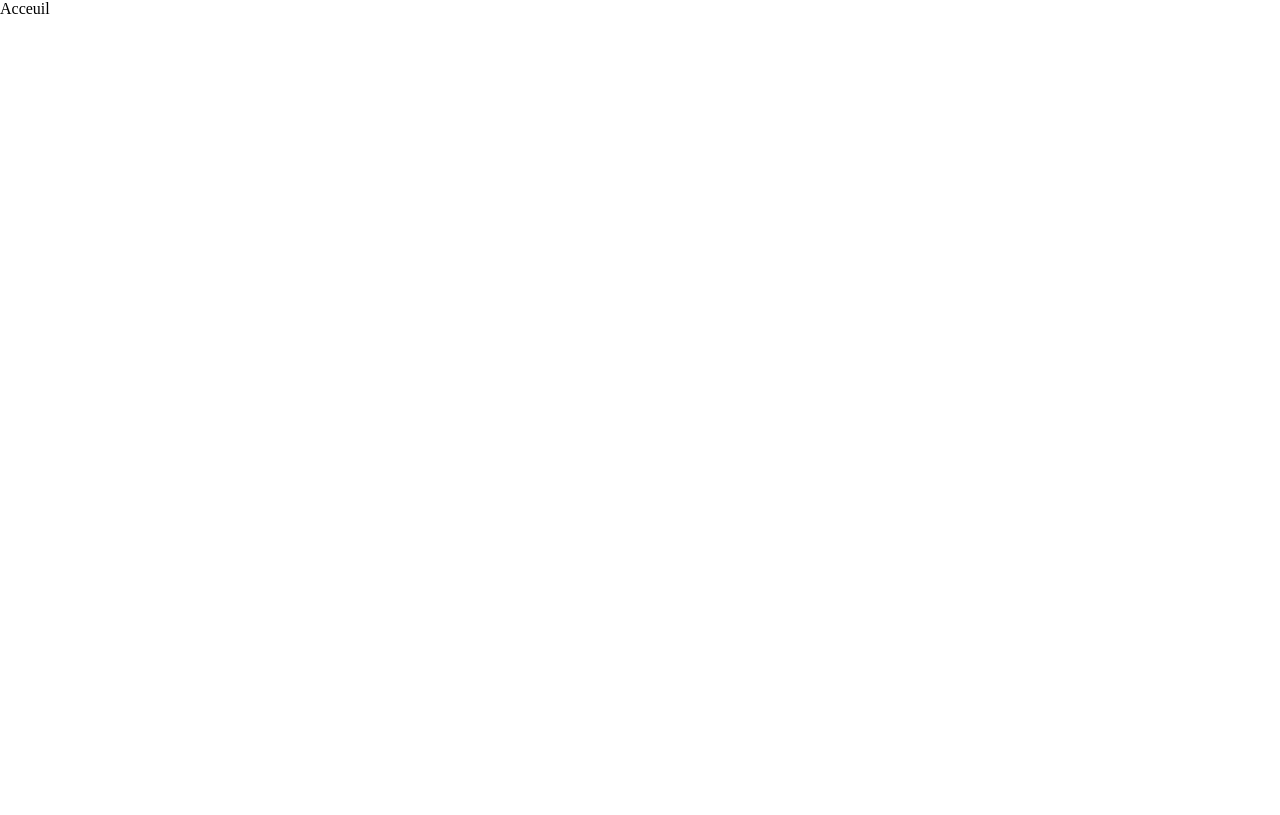
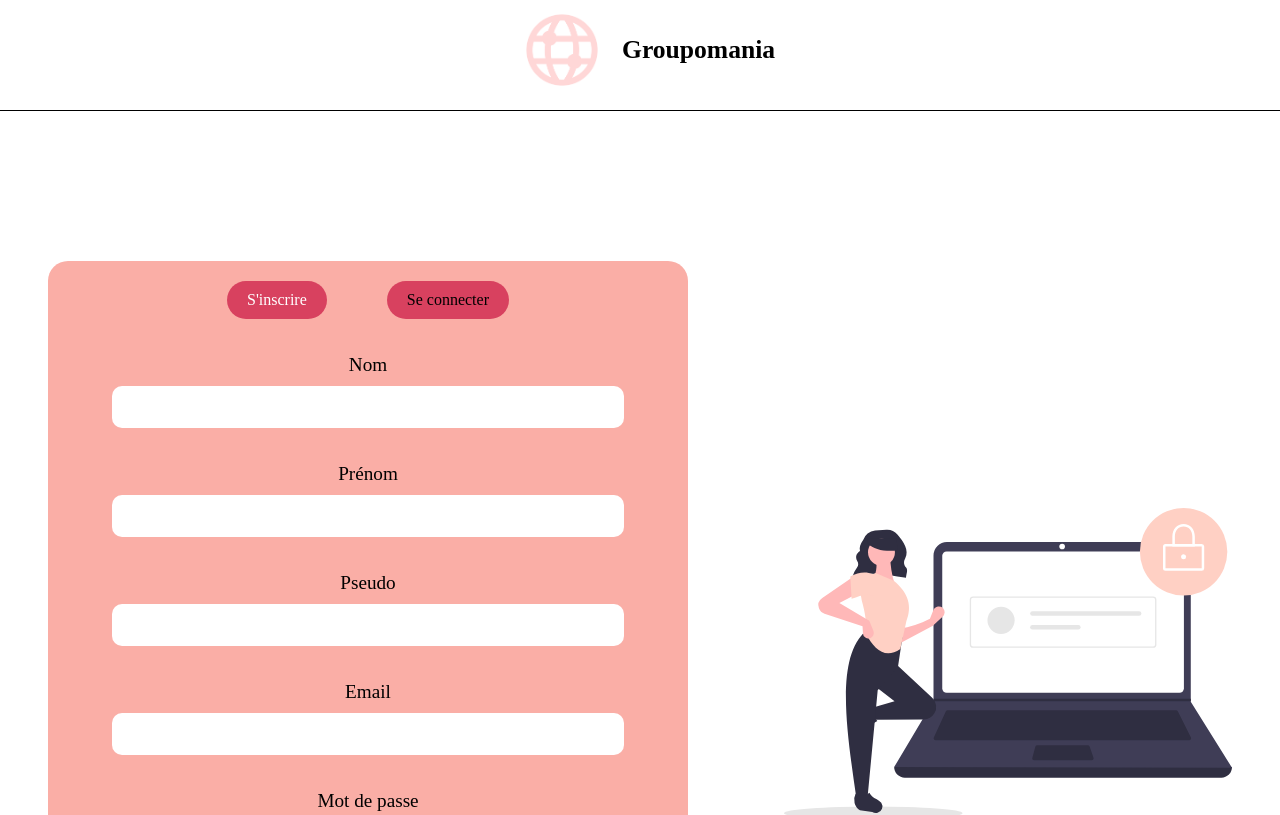
Before and after one commit to Dylan-Marty99/MartyDylan_7_30112021, a React (Create React App) app in the folder frontend/: page /connection in a window 1280 px wide. Before the commit this address led to /. Shown: the top 815 px of the page. Built offline with nearby package versions, Linux system fonts and the light colour scheme.

Commit message:
Modifs connection et profil pages

```diff
--- a/frontend/src/App.js
+++ b/frontend/src/App.js
@@ -1,11 +1,32 @@
-import React from "react";
+import React, { useEffect, useState }  from "react";
 import Routes from "./components/Routes";
+import { AuthContext } from "./components/AppContext";
+import axios from "axios";
 
 const App = () => {
+
+  const [uid, setUid] = useState(null);
+
+  // useEffect(() => {
+  //   const fetchToken = async () => {
+  //     await axios({
+  //       method: "get",
+  //       url: "http://localhost:3001/jwtid",
+  //       withCredentials: true,
+  //     })
+  //       .then((res) => {
+  //         setUid(res.data);
+  //       })
+  //       .catch((err) => console.log("No token"));
+  //   };
+  //   fetchToken();
+
+  // }, [uid,]);
+
   return (
-    <div>
-      <Routes />
-    </div>
+    <AuthContext.Provider value={uid}>
+    <Routes />
+  </AuthContext.Provider>
   );
 };
 
--- /dev/null
+++ b/frontend/src/components/AppContext.js
@@ -0,0 +1,3 @@
+import { createContext } from 'react';
+
+export const AuthContext = createContext();
--- a/frontend/src/components/Log/RegisterForm.js
+++ b/frontend/src/components/Log/RegisterForm.js
@@ -18,12 +18,17 @@ const RegisterForm = () => {
         const emailError = document.querySelector(".email.error");
         const passwordError = document.querySelector(".password.error");
         const confirmPasswordError = document.querySelector(".confirm-password.error");
+    // nomError.innerHTML = ""    lors renvoi from pour enlever erreur messaeg
+      // if (nom < 3 || regex) {nomError.innerHTML = "erreur de nom"}
 
         axios({
           method: "post",
           url: "http://localhost:3001/api/auth/signup",
           withCredentials: true,
           data: {
+            nom,
+            prenom,
+            pseudo,
             email,
             password,
           },
--- /dev/null
+++ b/frontend/src/components/NavBar.js
@@ -0,0 +1,18 @@
+import React from "react";
+
+const NavBar = () => {
+  return (
+    <div>
+      <nav>
+        <div className="nav-container">
+          <div className="logo">
+            <img src="./img/icon.png" alt="icon" />
+            <h3>Groupomania</h3>
+          </div>
+        </div>
+      </nav>
+    </div>
+  );
+};
+
+export default NavBar;
--- a/frontend/src/components/Routes/index.js
+++ b/frontend/src/components/Routes/index.js
@@ -1,15 +1,19 @@
-import React from 'react';
+import React from "react";
 import { BrowserRouter, Navigate, Routes, Route } from "react-router-dom";
 import Home from "../../pages/Home";
+import Connection from "../../pages/Connection";
 import Profil from "../../pages/Profil";
+import NavBar from "../NavBar";
 
 const index = () => {
   return (
     <BrowserRouter>
+      <NavBar />
       <Routes>
         <Route exact path="/" element={<Home />} />
         <Route exact path="/profil" element={<Profil />} />
-          <Route path="*" element={<Navigate to ="/" />}/>
+        <Route exact path="/connection" element={<Connection />} />
+        <Route path="*" element={<Navigate to="/" />} />
       </Routes>
     </BrowserRouter>
   );
--- /dev/null
+++ b/frontend/src/pages/Connection.js
@@ -0,0 +1,17 @@
+import React from 'react';
+import Log from "../components/Log"
+
+const Connection = () => {
+    return (
+        <div className="connection-page">
+            <div className="log-container">
+                <Log />
+                <div className="img-container">
+                    <img src="./img/log.svg" alt="Ordinateur vérrouillé" />
+                </div>
+            </div>
+        </div>
+    );
+};
+
+export default Connection;
--- a/frontend/src/pages/Profil.js
+++ b/frontend/src/pages/Profil.js
@@ -1,15 +1,9 @@
 import React from 'react';
-import Log from "../components/Log"
 
 const Profil = () => {
     return (
         <div className="profil-page">
-            <div className="log-container">
-                <Log />
-                <div className="img-container">
-                    <img src="./img/log.svg" alt="Ordinateur vérrouillé" />
-                </div>
-            </div>
+
         </div>
     );
 };
--- /dev/null
+++ b/frontend/src/styles/components/_navbar.scss
@@ -0,0 +1,20 @@
+.nav-container {
+    border-bottom: 1px solid black;
+
+    .logo {
+        display: flex;
+        align-items: center;
+        width: 20%;
+        margin: 0 auto;
+        padding-bottom: 10px;
+    }
+
+    img {
+        width: 100px;
+    }
+
+    h3 {
+        margin-left: 10px;
+        font-size: 1.6rem;
+    }
+}
--- a/frontend/src/styles/index.scss
+++ b/frontend/src/styles/index.scss
@@ -1,4 +1,6 @@
 @import "./settings";
+@import "./components/navbar";
 @import "./pages/home";
 @import "./pages/profil";
+@import "./pages/connection";
 @import "./components/log";
--- /dev/null
+++ b/frontend/src/styles/pages/_connection.scss
@@ -0,0 +1,16 @@
+.connection-page {
+    .log-container {
+        display: flex;
+        justify-content: space-around;
+        margin: 150px 0;
+    }
+
+    .img-container {
+        width: 35%;
+        display: flex;
+        align-items: center;
+        & img {
+            width: 100%;
+        }
+    }
+}
--- a/frontend/src/styles/pages/_profil.scss
+++ b/frontend/src/styles/pages/_profil.scss
@@ -1,16 +1,3 @@
 .profil-page {
-    .log-container {
-        display: flex;
-        justify-content: space-around;
-        margin-top: 150px;
-    }
-
-    .img-container {
-        width: 35%;
-        display: flex;
-        align-items: center;
-        & img {
-            width: 100%;
-        }
-    }
+   background: lightcyan;
 }
```
Lines whose indentation alone changed are shown as unchanged.
